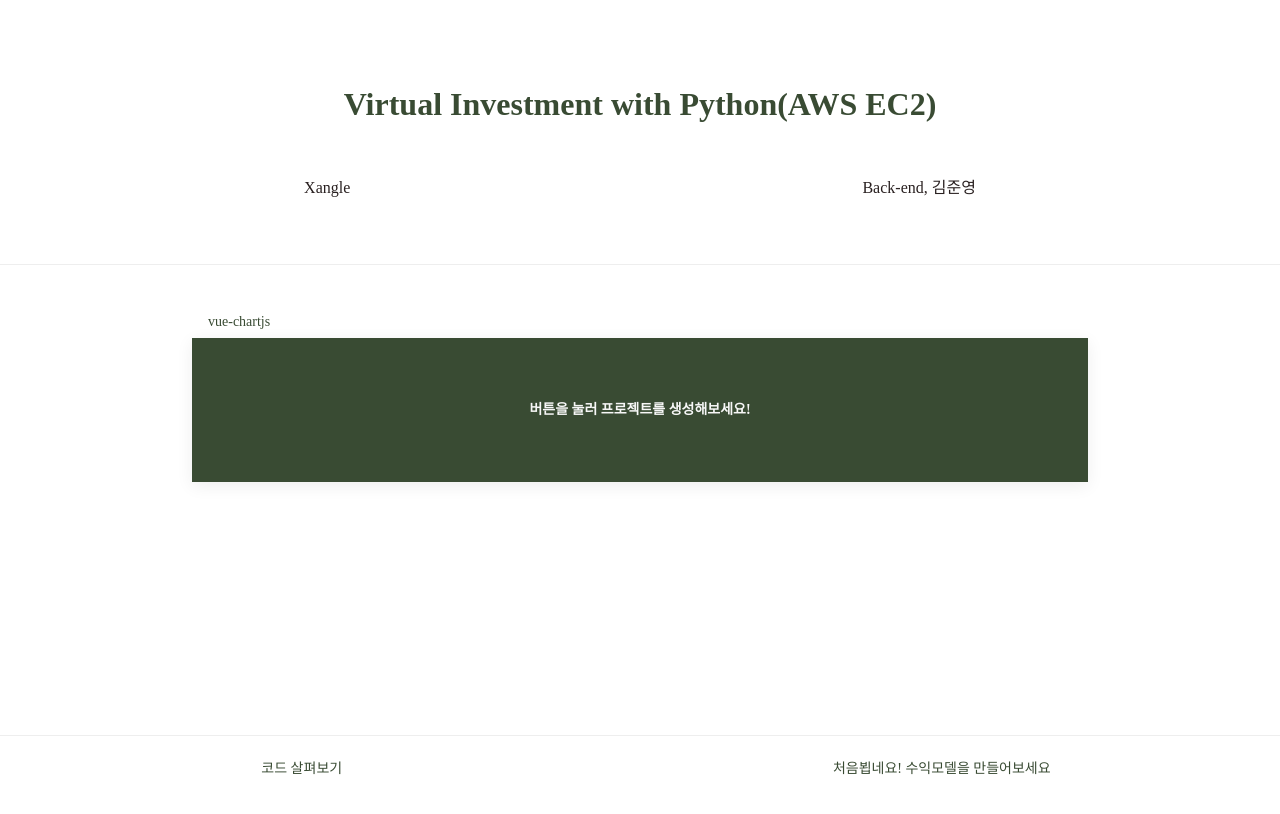
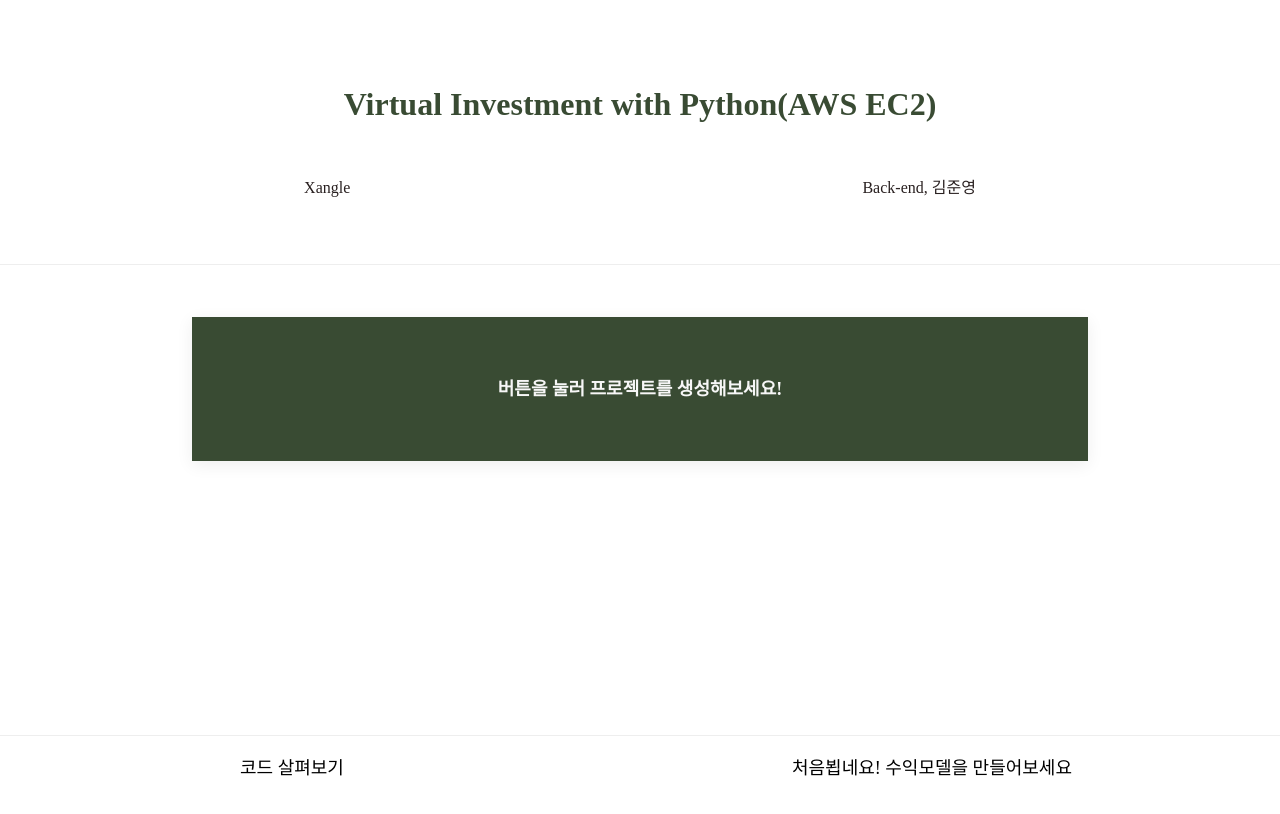
Before and after one commit to wnsdudSoftkim/virtual_investment, a Vue app in the folder client/: page / in a window 1280 px wide. Shown: the top 814 px of the page. Built offline with nearby package versions, Linux system fonts and the light colour scheme.

Commit message:
modify base layout

```diff
--- a/client/src/components/Chart/BarChart.vue
+++ b/client/src/components/Chart/BarChart.vue
@@ -43,7 +43,7 @@ export default {
                 }],
 
             },
-
+            aspectRatio: 1,
             responsive: true,
             maintainAspectRatio: false
         },
--- a/client/src/components/Chart/BubbleChart.vue
+++ b/client/src/components/Chart/BubbleChart.vue
@@ -101,6 +101,7 @@ export default {
                         }
                     }
                 },
+                aspectRatio: 1,
                 responsive: true,
                 maintainAspectRatio: false
             }
--- a/client/src/components/Chart/LineChart.vue
+++ b/client/src/components/Chart/LineChart.vue
@@ -47,6 +47,7 @@ export default {
             //     display:true
             // },
             responsive: true,
+            aspectRatio: 1,
             maintainAspectRatio: false
         },
     }),
--- a/client/src/components/Chart/ProgressiveChart.vue
+++ b/client/src/components/Chart/ProgressiveChart.vue
@@ -1,6 +1,6 @@
 <template>
   <div>
-      <canvas id="chart_progressive" class="chart"></canvas>
+      <canvas id="chart_progressive" width=800 class="chart"></canvas>
   </div>
 </template>
 
--- a/client/src/components/common/button/ResetButton.vue
+++ b/client/src/components/common/button/ResetButton.vue
@@ -39,7 +39,6 @@ export default {
   align-items: center;
   border: 0;
   border-radius: 8px;
-  box-shadow: rgba(151, 65, 252, 0.2) 0 15px 30px -5px;
   box-sizing: border-box;
   color: #000;
   display: flex;
@@ -61,11 +60,11 @@ export default {
 .button-64:active,
 .button-64:hover {
   outline: 0;
-  color:#fff;
+
 }
 
 .button-64 span {
-  background-color: $baseColor;
+  background-color: white;
   padding: 16px 24px;
   border-radius: 6px;
   width: 100%;
@@ -73,9 +72,7 @@ export default {
   transition: 300ms;
 }
 
-.button-64:hover span {
-  background: $secondColor;
-}
+
 
 @media (min-width: 768px) {
   .button-64 {
--- a/client/src/components/common/modal/BasicModal.vue
+++ b/client/src/components/common/modal/BasicModal.vue
@@ -1,7 +1,7 @@
 <template>
 <div class="modal_container" id="app">
   <div class="add-product" :class="{'open': formOpen}">
-    <div class="button-copy" v-show="!formOpen" @click="formOpen = true">버튼을 눌러 프로젝트를 생성해보세요!</div>
+    <div class="button-copy" v-show="!formOpen" @click="formOpen = true" style="font-size:18px">버튼을 눌러 프로젝트를 생성해보세요!</div>
     <form>
 
       <div class="form--field">
--- a/client/src/components/layout/ChartSectionLayout.vue
+++ b/client/src/components/layout/ChartSectionLayout.vue
@@ -1,9 +1,7 @@
 <template>
     <ul class="chart-ul">
         <!--vue for문으로 바꾸기 -->
-        <li class="chart-li">
-            <router-link to="/chart" class="chart-router">vue-chartjs</router-link>
-        </li>
+
     </ul>
 
 </template>
--- a/client/src/components/layout/Footer.vue
+++ b/client/src/components/layout/Footer.vue
@@ -1,21 +1,21 @@
 <template>
     <div class="main-footer">
         <div class="left-footer">
-            <span class="left-footer-span">
-                코드 살펴보기
+            <span class="left-footer-span bold">
+                <a href="https://github.com/wnsdudSoftkim/virtual_investment" target="_blank" style="color:black;">코드 살펴보기</a>
             </span>
         </div>
         <div class="right-footer">
             <span class="right-footer-span">
-                <div class="first_met" v-if="this.cbvalue === 0">
+                <div class="first_met bold" v-if="this.cbvalue === 0">
                     처음뵙네요! 수익모델을 만들어보세요
                 </div>
                 <div class="profit_overview" v-if="this.cbvalue !== 0">
-                    <div class="profit_good" v-if="this.cbvalue < 0">
-                        {{this.cbvalue}} 수익이 너무 적어요 다시 한번 시도해보세요
+                    <div class="profit_good bold" v-if="this.cbvalue < 0">
+                        <b>{{this.cbvalue}}</b> 수익이 너무 적어요 다시 한번 시도해보세요
                     </div>
-                    <div class="profit_good" v-if="this.cbvalue > 0">
-                        {{this.cbvalue}} 수익이 높네요! 잘 하고 있습니다!
+                    <div class="profit_good bold" v-if="this.cbvalue > 0">
+                        <b>{{this.cbvalue}}</b> 수익이 높네요! 잘 하고 있습니다!
                     </div>
                 </div>
             </span>
@@ -71,4 +71,9 @@ export default {
             color:$baseColor;
         }
     }
+    .bold {
+        font-size:18px;
+        color:#000;
+
+    }
 </style>
--- a/client/src/components/layout/RightSection.vue
+++ b/client/src/components/layout/RightSection.vue
@@ -1,8 +1,12 @@
 <template>
     <div class="columns">
         <div class="button-layout">
-            <reset-button>aa</reset-button>
-            <div>투자금액: {{this.PROPS.firstAsset}} 현재금액: {{this.PROPS.nowAsset}} 수익률: {{this.PROPS.profitRate}}%</div>
+            <div class="information">
+                <reset-button>aa</reset-button>
+                <span class="info firstasset">투자금액: <b>{{this.PROPS.firstAsset}}</b> </span>
+                <span class="info nowAsset">현재금액: <b>{{this.PROPS.nowAsset}}</b> </span>
+                <span class="info profitRate">수익률: <b>{{this.PROPS.profitRate}}%</b></span>
+            </div>
         </div>
         <!-- TODO headervalue===1 이면 grid로 바꾸기 -->
         <div class="column" v-if="this.headervalue == 2 || this.headervalue=== 1" >
@@ -76,11 +80,22 @@ export default {
 </script>
 
 <style style="scss">
+
 .button-layout {
     position:absolute;
     top:20%;
-    right:5%;
-    width:10rem;
+    right:8%;
     height:20rem;
+    box-shadow: rgba(151, 65, 252, 0.2) 0 15px 30px -5px;
+}
+.information {
+    display: flex;
+    flex-direction: column;
+}
+.info {
+    padding:1rem;
+    margin:0 auto;
+    color:#000;
+    font-size:18px;
 }
 </style>
```
